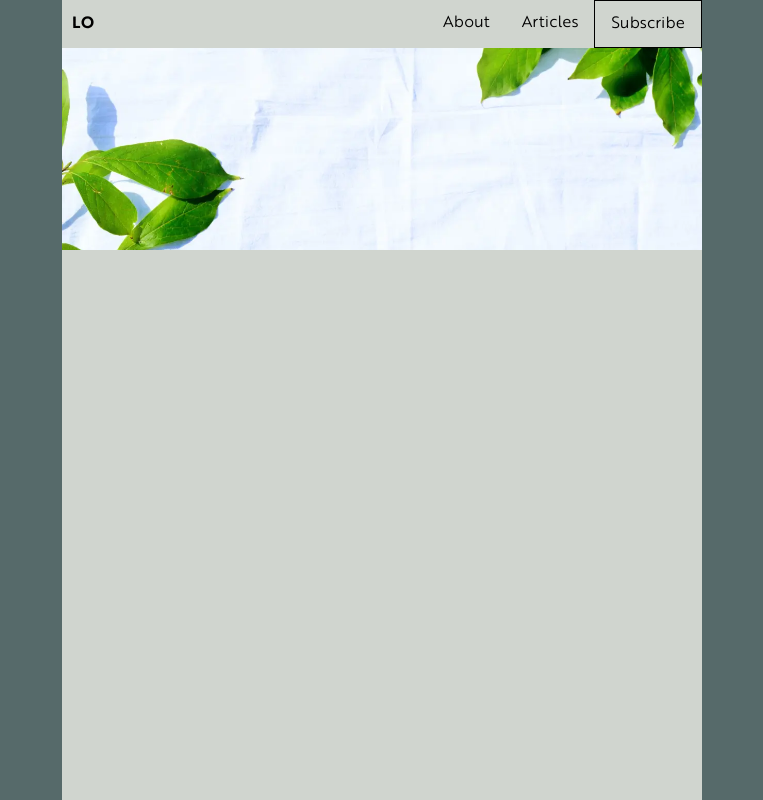
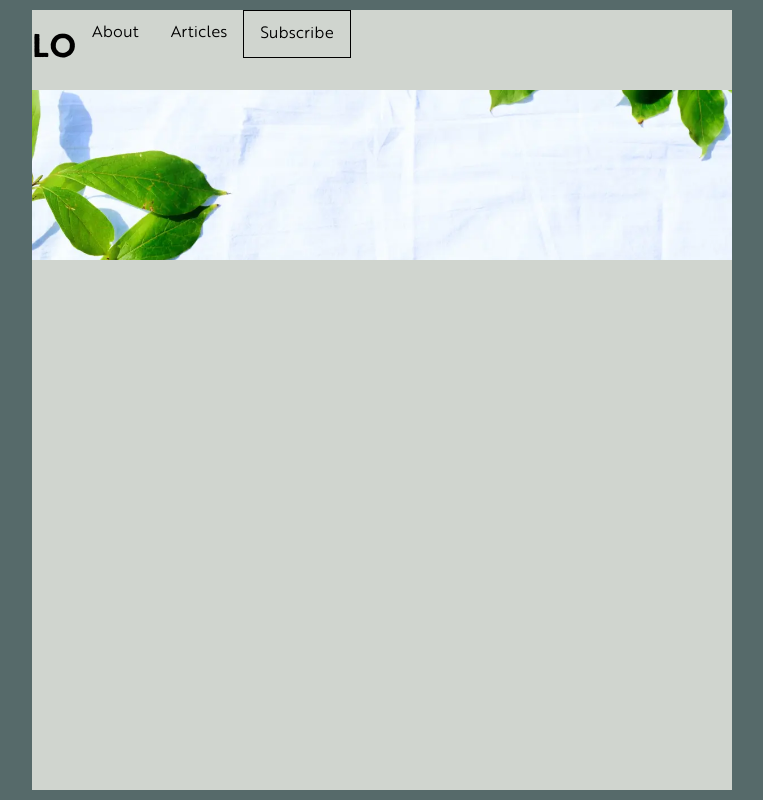
Before and after one commit to MiriiFernandez/Prueba1_Lombok, a plain HTML site: page index.html in a window 1280 px wide. Shown: the whole page, without its empty margins (258-1021 px from the left). Drawn offline with Linux system fonts and the light colour scheme.

Commit message:
Se ha añadido el estilo del navbar

```diff
--- a/css/style.css
+++ b/css/style.css
@@ -22,9 +22,12 @@ body {
 
 .container {
   background-color: #d0d5cf;
-  width: 80vh;
   height: 100vh;
-  max-width: 1366px;
+  width: 90vh;
+  max-width: 1920px;
+  box-sizing: border-box;
+  border: 10px solid #566a6a;
+  align-items: center;
 }
 
 /* Header */
@@ -39,12 +42,11 @@ header {
 /* navbar */
 nav {
   background-color: #d0d5cf;
+  display: flex;
 }
 
 ul {
   list-style-type: none;
-  margin: 0;
-  padding: 0;
   overflow: hidden;
 }
 
@@ -55,8 +57,6 @@ li {
 
 #Logo {
   float: left;
-  padding-top: 15px;
-  padding-left: 10px;
   font-family: brotherBold;
 }
 
--- a/index.html
+++ b/index.html
@@ -15,8 +15,8 @@
       <!-- Header -->
       <header>
         <nav>
+            <h1 id="Logo">LO</h1>
           <ul>
-            <li id="Logo">LO</li>
             <li id="subscribe"><a href="#Subscribe">Subscribe</a></li>
             <li><a href="#Articles">Articles</a></li>
             <li ><a href="#About">About</a></li>
```
